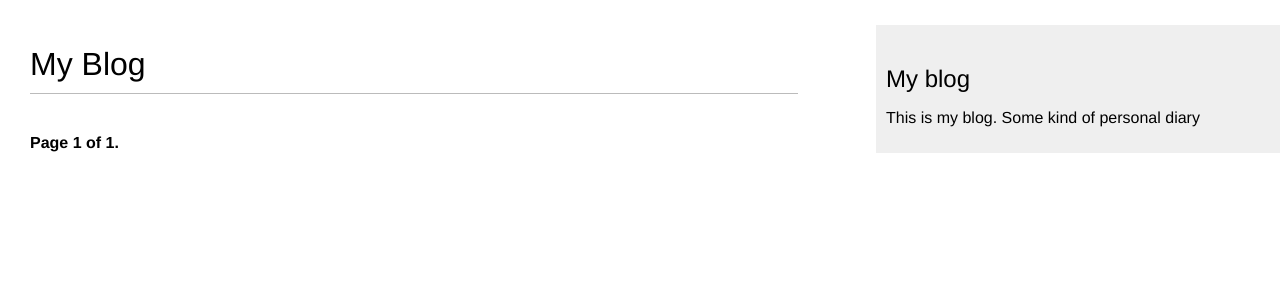
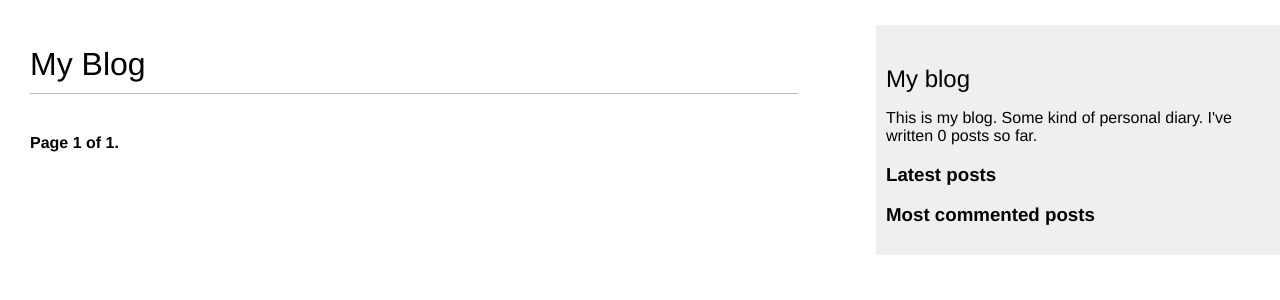
Before and after one commit to lucianomartinez27/django-by-example, a Django app: page /blog/ in a window 1280 px wide. Shown: the part 54-354 px from the top of the page. Run offline with Django 4.2, Linux system fonts and the light colour scheme; data that the repository does not hold is empty.

Commit message:
template tags

```diff
--- a/mysite/blog/templates/blog/base.html
+++ b/mysite/blog/templates/blog/base.html
@@ -1,3 +1,4 @@
+{% load blog_tags %}
 {% load static %}
 <!DOCTYPE html>
 <html lang="en">
@@ -18,7 +19,19 @@
     </div>
     <div id="sidebar">
         <h2>My blog</h2>
-        <p>This is my blog. Some kind of personal diary</p>
+        <p>This is my blog. Some kind of personal diary. I've written {% total_posts %} posts so far.</p>
+        <h3>Latest posts</h3>
+        {% show_latest_posts 3 %}
+        <h3>Most commented posts</h3>
+        {% get_most_commented_posts as most_commented_posts %}
+        <ul>
+        {% for post in most_commented_posts %}
+        <li>
+        <a href="{{ post.get_absolute_url }}">{{ post.title }}</a>
+        </li>
+        {% endfor %}
+        </ul>
     </div>
+
 </body>
 </html>
--- /dev/null
+++ b/mysite/blog/templates/blog/post/latest_posts.html
@@ -0,0 +1,7 @@
+<ul>
+    {% for post in latest_posts %}
+    <li>
+    <a href="{{ post.get_absolute_url }}">{{ post.title }}</a>
+    </li>
+    {% endfor %}
+</ul>
--- /dev/null
+++ b/mysite/blog/templatetags/blog_tags.py
@@ -0,0 +1,18 @@
+from django import template
+from ..models import Post
+from django.db.models import Count
+register = template.Library()
+
+@register.simple_tag
+def total_posts():
+    return Post.published.count()
+
+@register.inclusion_tag('blog/post/latest_posts.html')
+def show_latest_posts(count=5):
+    latest_posts = Post.published.order_by('-publish')[:count]
+    return {'latest_posts': latest_posts}
+
+@register.simple_tag
+def get_most_commented_posts(count=5):
+    return Post.published.annotate(total_comments=Count('comments'))\
+        .order_by('-total_comments')[:count]
```
Also changed, not shown: mysite/blog/templatetags/__init__.py (added).
